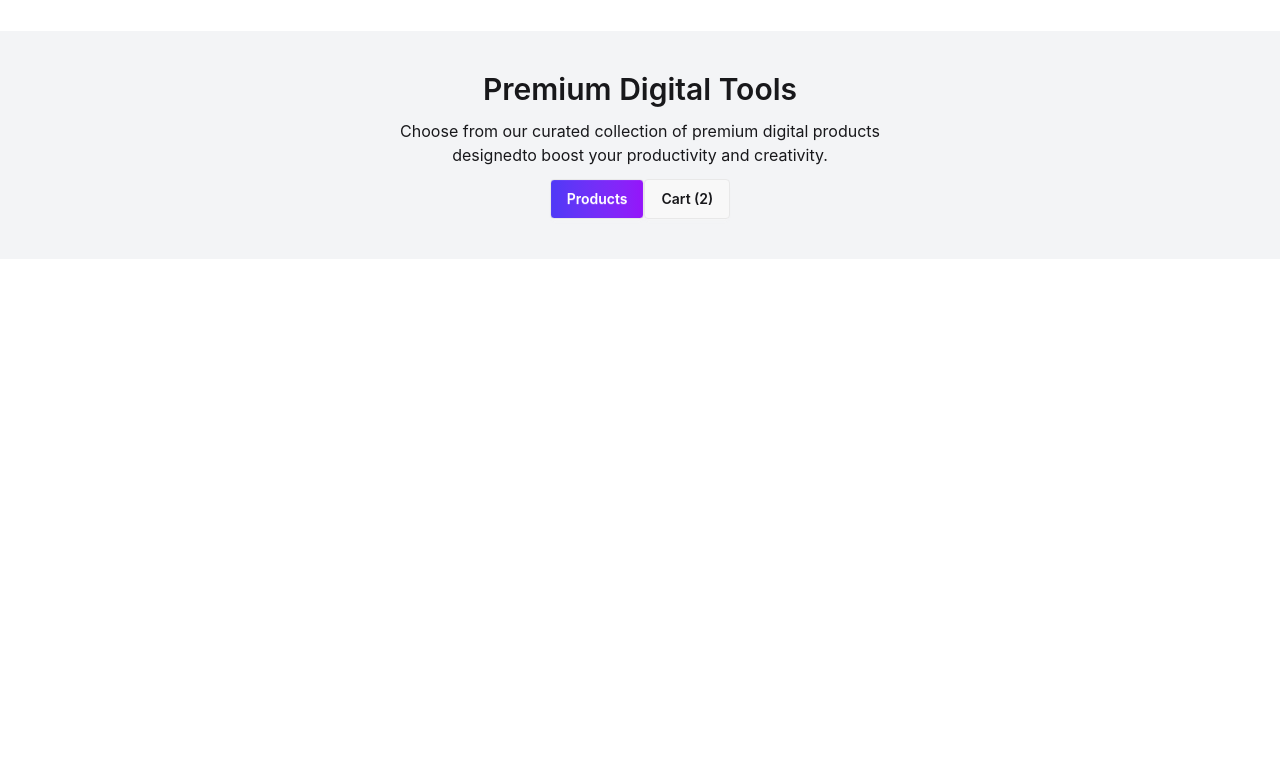
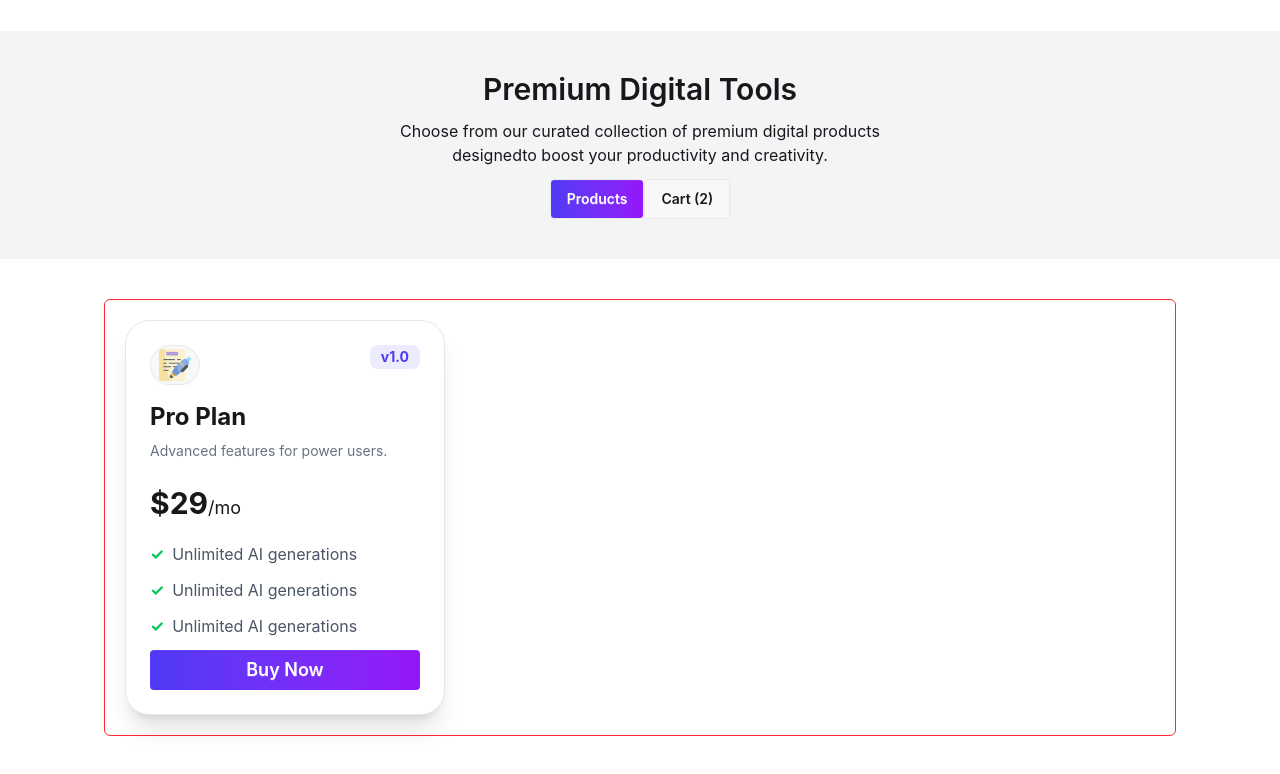
Before and after one commit to Nazmul-vs-code/assignment-6, a React (Vite) app: page / in a window 1280 px wide. Shown: the part 826-1600 px from the top of the page. Before the commit the page ends 1085 px from the top, so only its background shows below. Built offline with nearby package versions, Linux system fonts and the light colour scheme.

Commit message:
another nice update

```diff
--- a/src/App.jsx
+++ b/src/App.jsx
@@ -4,6 +4,7 @@ import About from './components/About'
 import AboutTools from './components/AboutTools'
 import Banner from './components/Banner'
 import Nav from './components/Nav'
+import Tools from './components/Tools'
 
 function App() {
 
@@ -13,6 +14,7 @@ function App() {
       <Banner />
       <About />
       <AboutTools></AboutTools>
+      <Tools />
     </>
   )
 }
--- /dev/null
+++ b/src/components/Tools.jsx
@@ -0,0 +1,51 @@
+import React from 'react';
+import Write from '../assets/products/writing_2327400 1.png'
+
+const Tools = () => {
+    return (
+        <div className='w-[90%] mx-auto p-10'>
+            <div className='border
+             border-red-500 grid grid-cols-1 md:grid-cols-2 lg:grid-cols-3 gap-5 p-5 rounded-md'>
+                <div className="card w-80 bg-white shadow-xl border border-gray-200 p-6 rounded-3xl">
+                    <div className="flex justify-between items-start mb-4">
+                        <button className='btn rounded-[30px] p-2'>
+                            <img src={Write} alt="Icon" className="" />
+
+                        </button>
+                        <span className="badge bg-[#4F39F6]/10 text-[#4F39F6] border-none font-bold">v1.0</span>
+                    </div>
+
+                    <h2 className="text-2xl font-bold mb-2">Pro Plan</h2>
+                    <p className="text-gray-500 mb-6 text-sm">Advanced features for power users.</p>
+
+                    <h4 className="text-3xl font-bold mb-2">
+                        $29<span className="text-lg font-normal">/mo</span>
+                    </h4>
+
+                    <div className="space-y-3 my-3">
+
+                        <p className="text-gray-600 flex items-center gap-2">
+                            <span className="text-green-500 font-bold">✓</span> Unlimited AI generations
+                        </p>
+
+                        <p className="text-gray-600 flex items-center gap-2">
+                            <span className="text-green-500 font-bold">✓</span> Unlimited AI generations
+                        </p>
+
+                        <p className="text-gray-600 flex items-center gap-2">
+                            <span className="text-green-500 font-bold">✓</span> Unlimited AI generations
+                        </p>
+
+                    </div>
+
+                    <button className="btn w-full bg-gradient-to-r from-[#4F39F6] to-[#9514FA] border-none text-white text-lg">
+                        Buy Now
+                    </button>
+                </div>
+
+            </div>
+        </div>
+    );
+};
+
+export default Tools;
```
